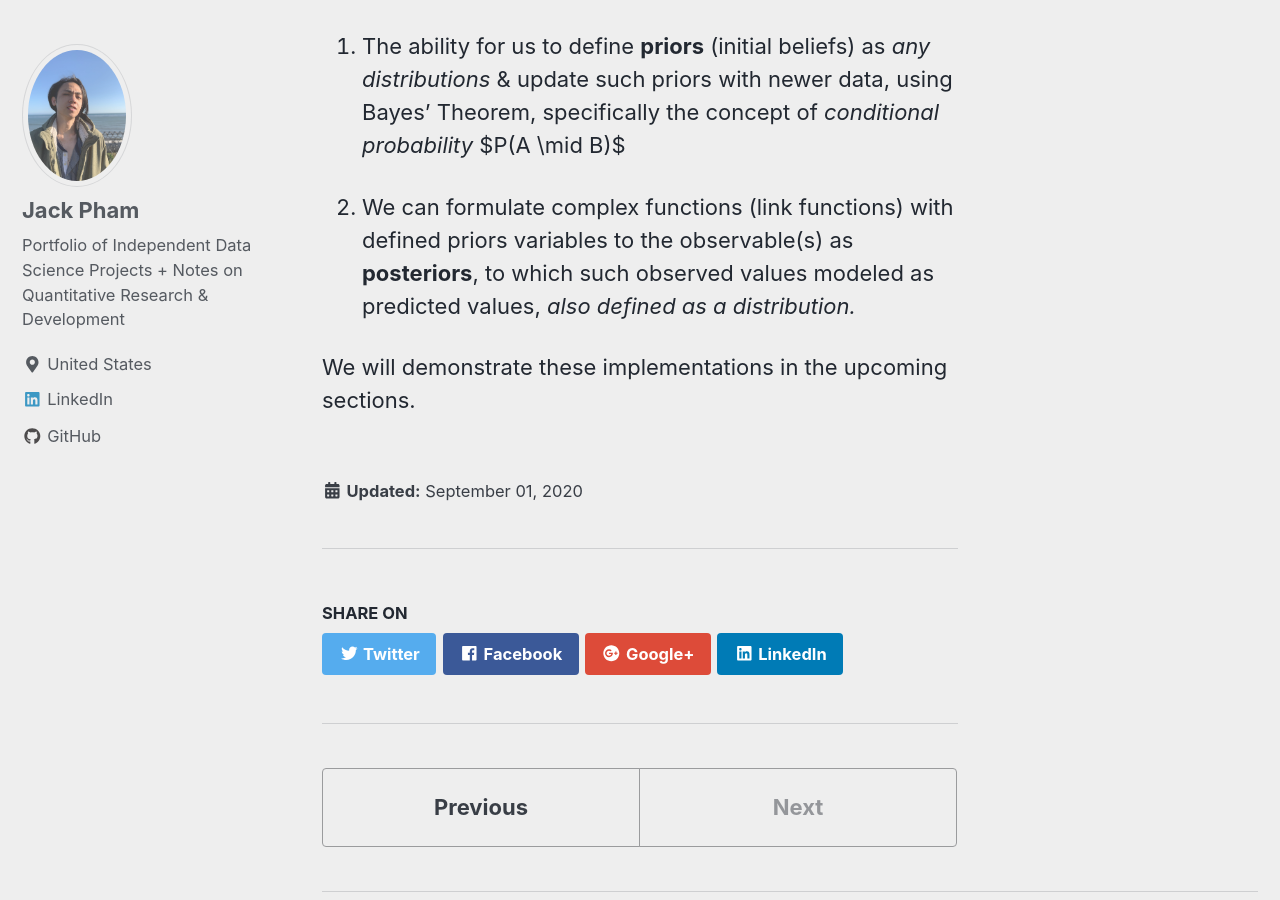
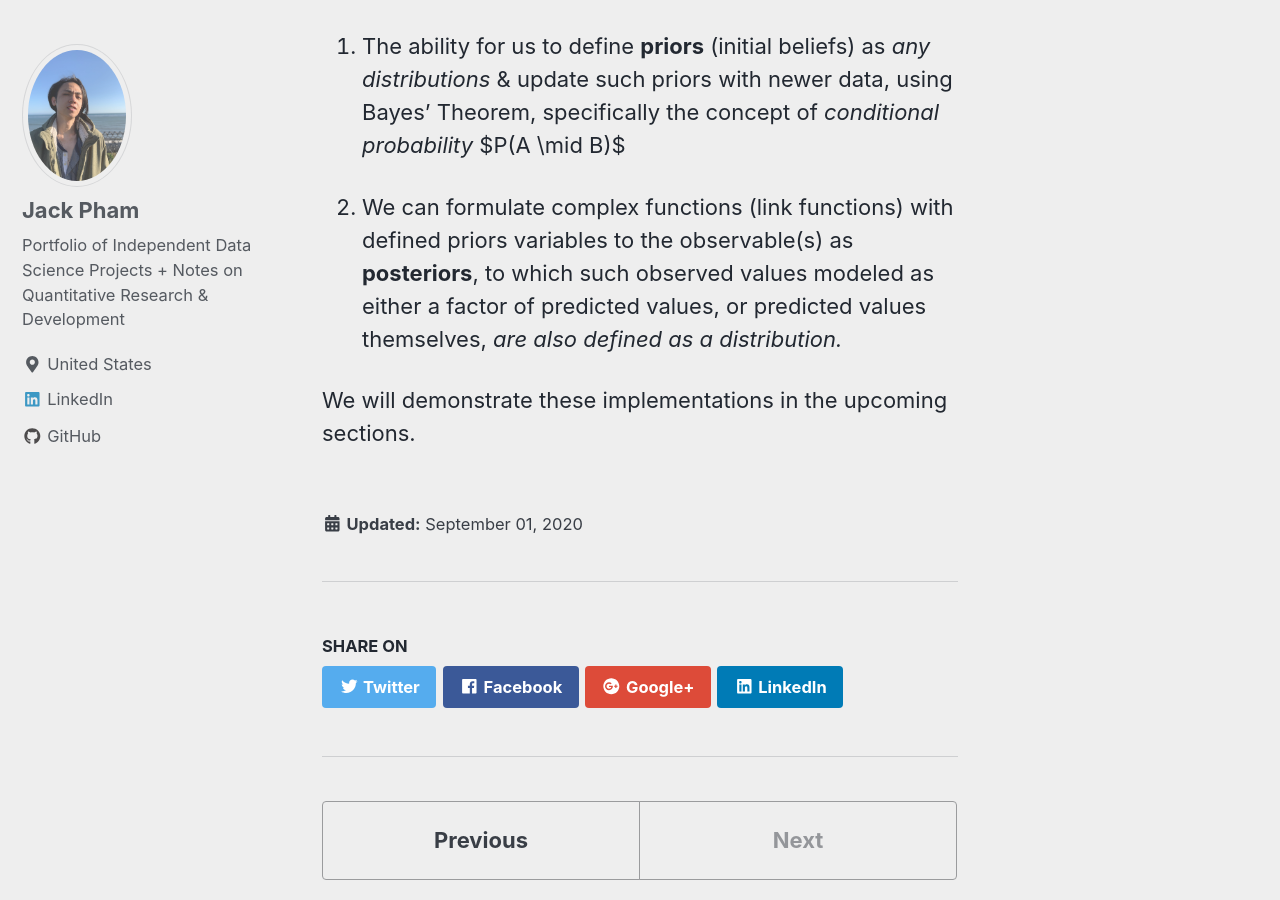
Before and after one commit to jp-quant/jp-quant.github.io, a Jekyll site: the page built from _posts/2020-09-01-fbprophet_bayesian_glm.md, in a window 1280 px wide and 900 px high, scrolled down 4931 px. Built offline with Jekyll 4.4.1, drawn with Linux system fonts in a browser that asks for light colours; nearby versions of some CDN libraries.

Commit message:
_posts/2020-09-01-fbprophet_bayesian_glm.md updated from https://stackedit.io/

```diff
--- a/_posts/2020-09-01-fbprophet_bayesian_glm.md
+++ b/_posts/2020-09-01-fbprophet_bayesian_glm.md
@@ -80,7 +80,7 @@ Shortly put in details, implementation of Bayesian Statistics on time-series GLM
 
 1. The ability for us to define **priors** (initial beliefs) as *any distributions* & update such priors with newer data, using Bayes' Theorem, specifically the concept of *conditional probability* $P(A \mid B)$
 
-2. We can formulate complex functions (link functions) with defined priors variables to the observable(s) as **posteriors**, to which such observed values modeled as predicted values, *also defined as a distribution.*
+2. We can formulate complex functions (link functions) with defined priors variables to the observable(s) as **posteriors**, to which such observed values modeled as either a factor of predicted values, or predicted values themselves, *are also defined as a distribution.*
 
 We will demonstrate these implementations in the upcoming sections.
 
```
Also changed, not shown: other parts of _posts/2020-09-01-fbprophet_bayesian_glm.md (+1 -1 lines).
